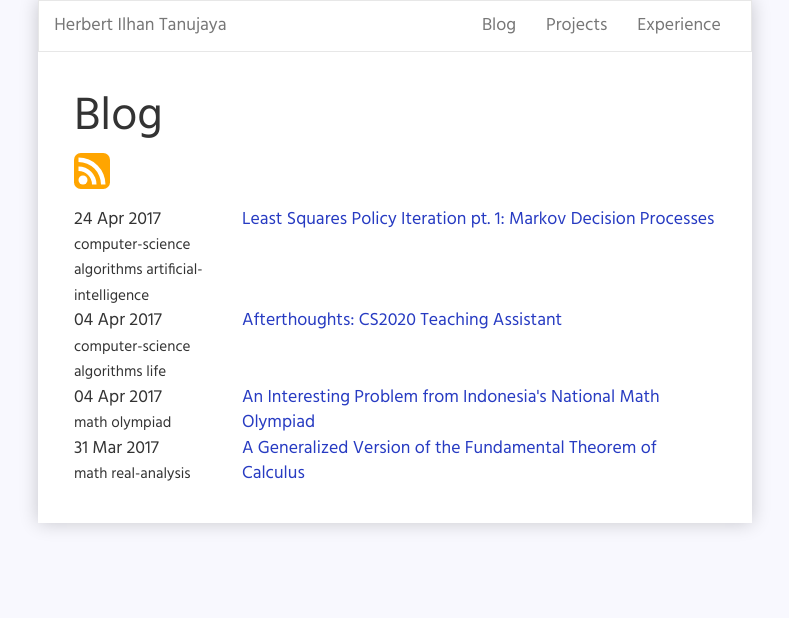
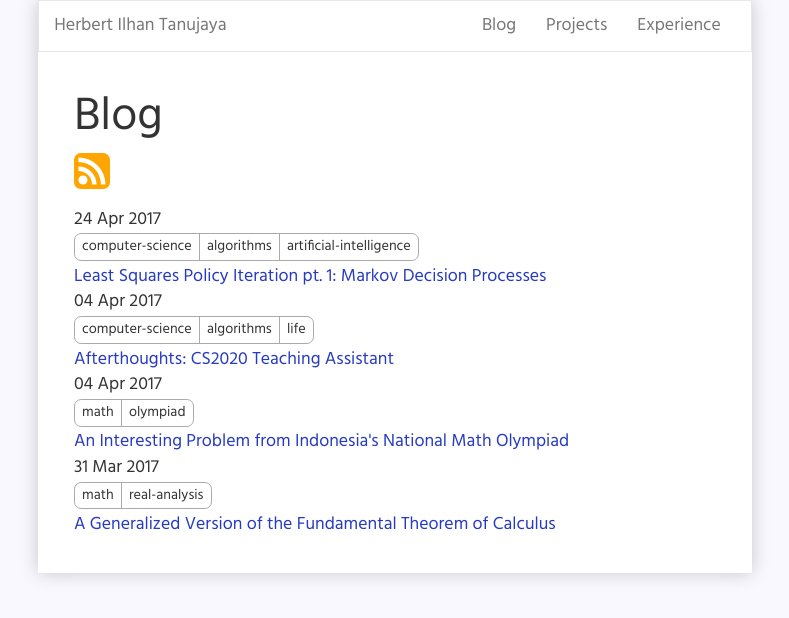
Before and after one commit to Skaty/donjar.github.io, a Jekyll site: the page built from pages/blog.html, in a window 1280 px wide. Shown: the top 618 px of the page, without its empty margins (245-1034 px from the left). Built offline with Jekyll 4.4.1, drawn with Linux system fonts in a browser that asks for light colours.

Commit message:
add tags

```diff
--- a/_includes/list_item.html
+++ b/_includes/list_item.html
@@ -4,6 +4,9 @@
   </div>
   <div class="col-sm-9">
     <h2>{{ item.title }}</h2>
+    <div class="tags">
+      {% for tag in item.tags %}<span class="tag">{{ tag }}</span>{% endfor %}
+    </div>
     {{ item.content }}
   </div>
 </a>
--- a/pages/blog.html
+++ b/pages/blog.html
@@ -5,8 +5,11 @@ permalink: /blog
 ---
 <a href="/feed.xml"><img src="/images/feed.svg" class="rss-img" alt="RSS"></a>
 {% for post in site.posts %}
-  <div class="row">
-    <div class="col-sm-3">{{ post.date | date: "%d %b %Y" }}<br><small>{{ post.categories | join: " " }}</small></div>
-    <div class="col-sm-9"><a href={{ post.url }}>{{ post.title }}</a></div>
+  <div>
+    <div class="blog-index-date">{{ post.date | date: "%d %b %Y" }}</div>
+    <div class="tags">
+      {% for tag in post.categories %}<span class="tag">{{ tag }}</span>{% endfor %}
+    </div>
   </div>
+  <div><a href={{ post.url }}>{{ post.title }}</a></div>
 {% endfor %}
--- a/style.scss
+++ b/style.scss
@@ -106,3 +106,23 @@ a {
 img {
   width: 100%;
 }
+
+.tags {
+  font-size: 0.8em;
+  margin: 0.4em 0;
+
+  > .tag:first-child {
+    border-radius: 0.5em 0 0 0.5em;
+    margin-left: 0;
+  }
+
+  > .tag:last-child {
+    border-radius: 0 0.5em 0.5em 0;
+  }
+}
+
+.tag {
+  border: 1px solid #aaa;
+  margin-left: -1px;
+  padding: 0.1em 0.5em;
+}
```
Also changed, not shown: _projects/01-bloghub.md (+7 -1 lines), _projects/02-ktom-website.md (+8 -1 lines), _projects/03-bubble-bobble.md (+5 -1 lines), _projects/04-jasmine.md (+4 -1 lines).
